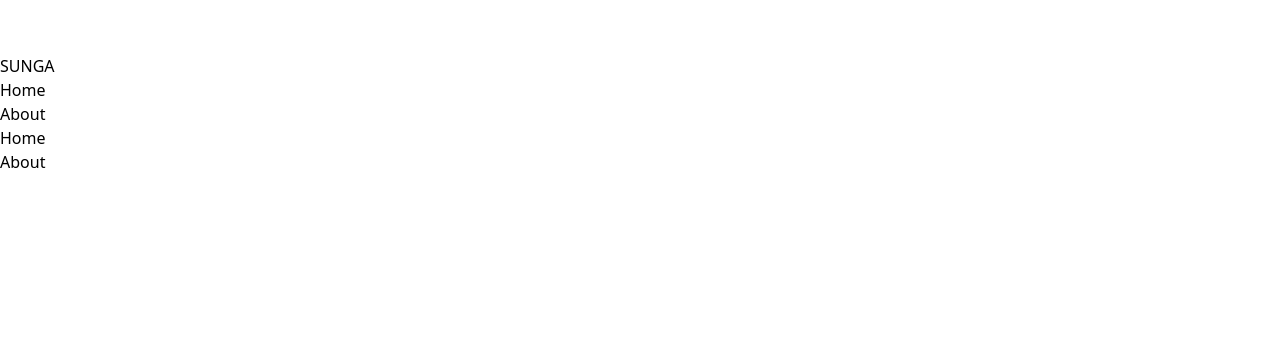
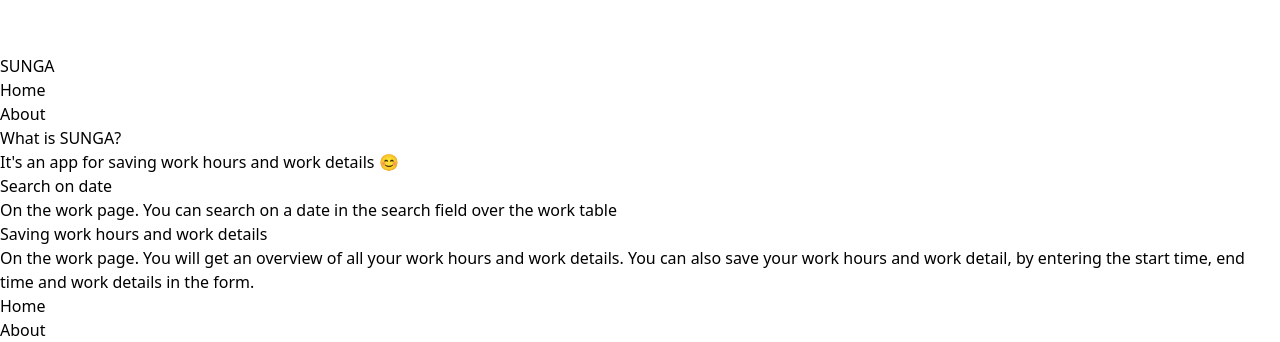
Before and after one commit to Noroff-FEU-Assignments/project-exam-2-TorMagne, a Vue app: page / in a window 1280 px wide. Shown: the part 1250-1592 px from the top of the page. Before the commit the page ends 1424 px from the top, so only its background shows below. Built offline with nearby package versions, Linux system fonts and the light colour scheme; the HTML template or start-up script is replaced by a standard one.

Commit message:
changed name on file and added text to guide page

```diff
--- a/src/App.vue
+++ b/src/App.vue
@@ -24,12 +24,14 @@
               </label>
             </div>
             <div class="flex-1 px-2 mx-2">
-              <router-link to="/" class="text-primary text-2xl font-bold"
+              <router-link
+                to="/"
+                class="text-primary text-2xl font-bold font-sora"
                 >SUNGA</router-link
               >
             </div>
             <div class="flex-none hidden lg:block">
-              <ul class="menu menu-horizontal">
+              <ul class="menu menu-horizontal font-raleway">
                 <!-- Navbar menu content here -->
                 <li><router-link to="/">Home</router-link></li>
                 <li><router-link to="/about">About</router-link></li>
@@ -41,7 +43,7 @@
         </div>
         <div class="drawer-side">
           <label for="my-drawer-3" class="drawer-overlay"></label>
-          <ul class="menu p-4 overflow-y-auto w-80 bg-base-100">
+          <ul class="menu p-4 overflow-y-auto w-80 bg-base-100 font-raleway">
             <!-- Sidebar content here -->
             <li><router-link to="/">Home</router-link></li>
             <li><router-link to="/about">About</router-link></li>
--- a/src/router/index.js
+++ b/src/router/index.js
@@ -1,14 +1,14 @@
 import Vue from 'vue';
 import VueRouter from 'vue-router';
-import HomeView from '../views/HomeView.vue';
+import GuideView from '../views/GuideView.vue';
 
 Vue.use(VueRouter);
 
 const routes = [
   {
     path: '/',
-    name: 'home',
-    component: HomeView,
+    name: 'guide',
+    component: GuideView,
   },
 ];
 
--- /dev/null
+++ b/src/views/GuideView.vue
@@ -0,0 +1,32 @@
+<template>
+  <div class="container mx-auto px-4 mt-12">
+    <h1 class="font-sora font-bold text-3xl">What is SUNGA?</h1>
+    <p class="mb-4 font-raleway underline decoration-primary">
+      It's an app for saving work hours and work details 😊
+    </p>
+    <h2 class="font-sora font-bold text-2xl">Search on date</h2>
+    <p class="mb-4 font-raleway">
+      On the work page. You can search on a date in the search field over the
+      work table
+    </p>
+    <h2 class="font-sora font-bold text-2xl">
+      Saving work hours and work details
+    </h2>
+    <p class="mb-4 font-raleway">
+      On the work page. You will get an overview of all your work hours and work
+      details. You can also save your work hours and work detail, by entering
+      the start time, end time and work details in the form.
+    </p>
+  </div>
+</template>
+
+<script>
+// @ is an alias to /src
+// import HelloWorld from "@/components/HelloWorld.vue";
+
+export default {
+  // components: {
+  //   HelloWorld,
+  // },
+};
+</script>
--- a/src/views/HomeView.vue
+++ /dev/null
@@ -1,12 +0,0 @@
-<template></template>
-
-<script>
-// @ is an alias to /src
-// import HelloWorld from "@/components/HelloWorld.vue";
-
-export default {
-  // components: {
-  //   HelloWorld,
-  // },
-};
-</script>
```
